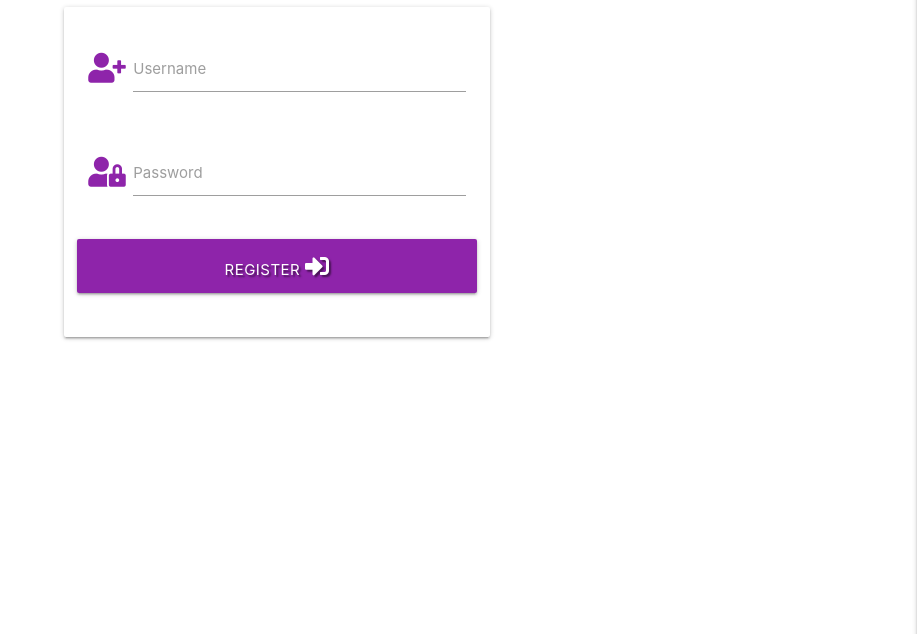
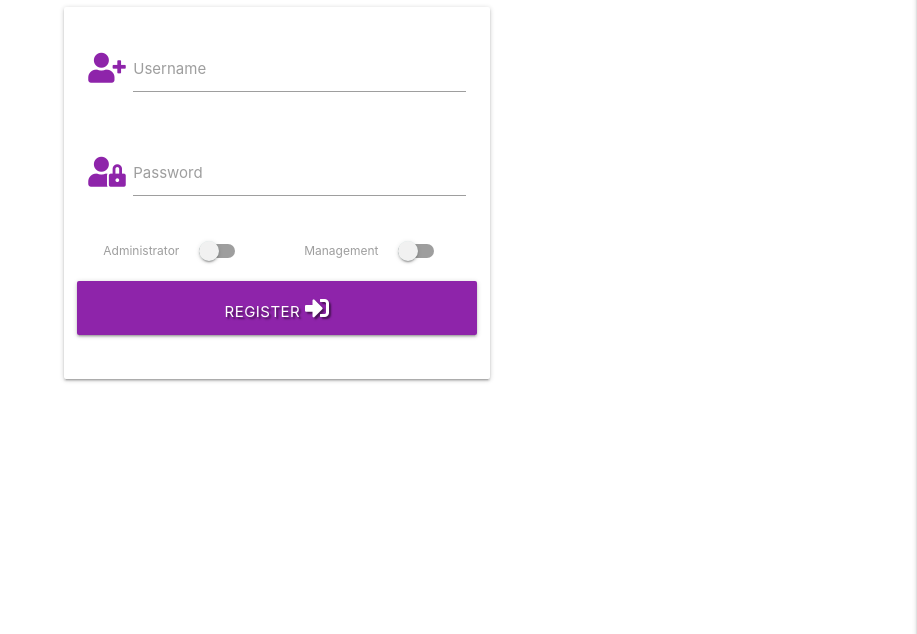
Before and after one commit to nsum/ms3-hotel-task-manager, a Flask app: page /register in a window 1280 px wide. Shown: the part 139-773 px from the top of the page, without its empty margins (363-1280 px from the left). Run offline with Flask 2, Linux system fonts and the light colour scheme; some libraries are stand-ins or nearby versions.

Commit message:
Add switches to register template

```diff
--- a/templates/register.html
+++ b/templates/register.html
@@ -24,6 +24,25 @@
                         <label for="password">Password</label>
                     </div>
                 </div>
+                <!-- TESTING ADDITIONAL USER KEYS -->
+                <!-- Switch -->
+                <div class="row">
+                    <span class="switch center-align col s6">
+                        <label>
+                            Administrator
+                            <input type="checkbox">
+                            <span class="lever"></span>
+                        </label>
+                    </span>
+                    <span class="switch center-align col s6">
+                        <label>
+                            Management
+                            <input type="checkbox">
+                            <span class="lever"></span>
+                        </label>
+                    </span>
+                </div>
+                <!-- / TESTING ADDITIONAL USER KEYS -->
                 <!-- register button -->
                 <div class="row">
                     <button type="submit" class="col s12 btn-large purple darken-1 text-shadow">
```
